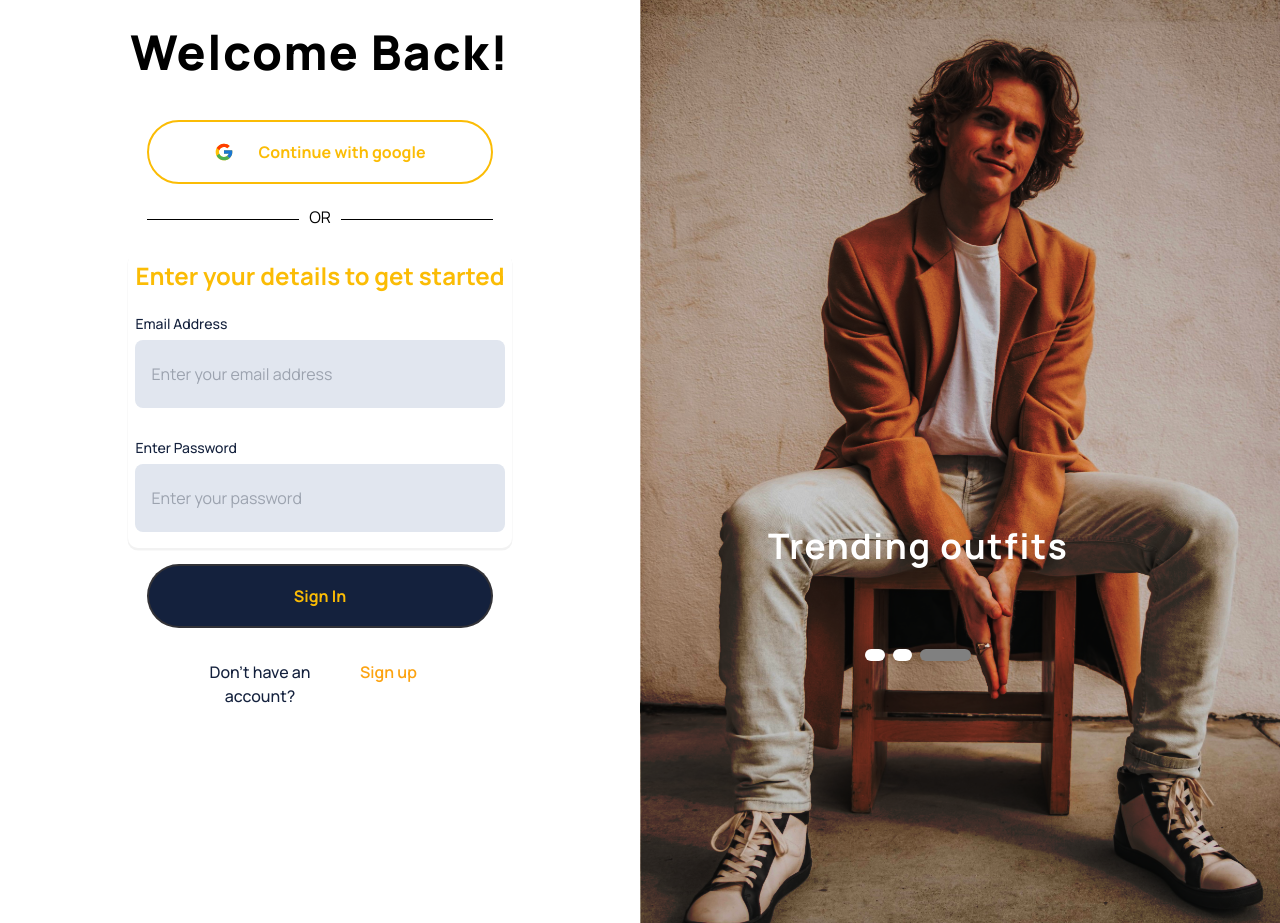
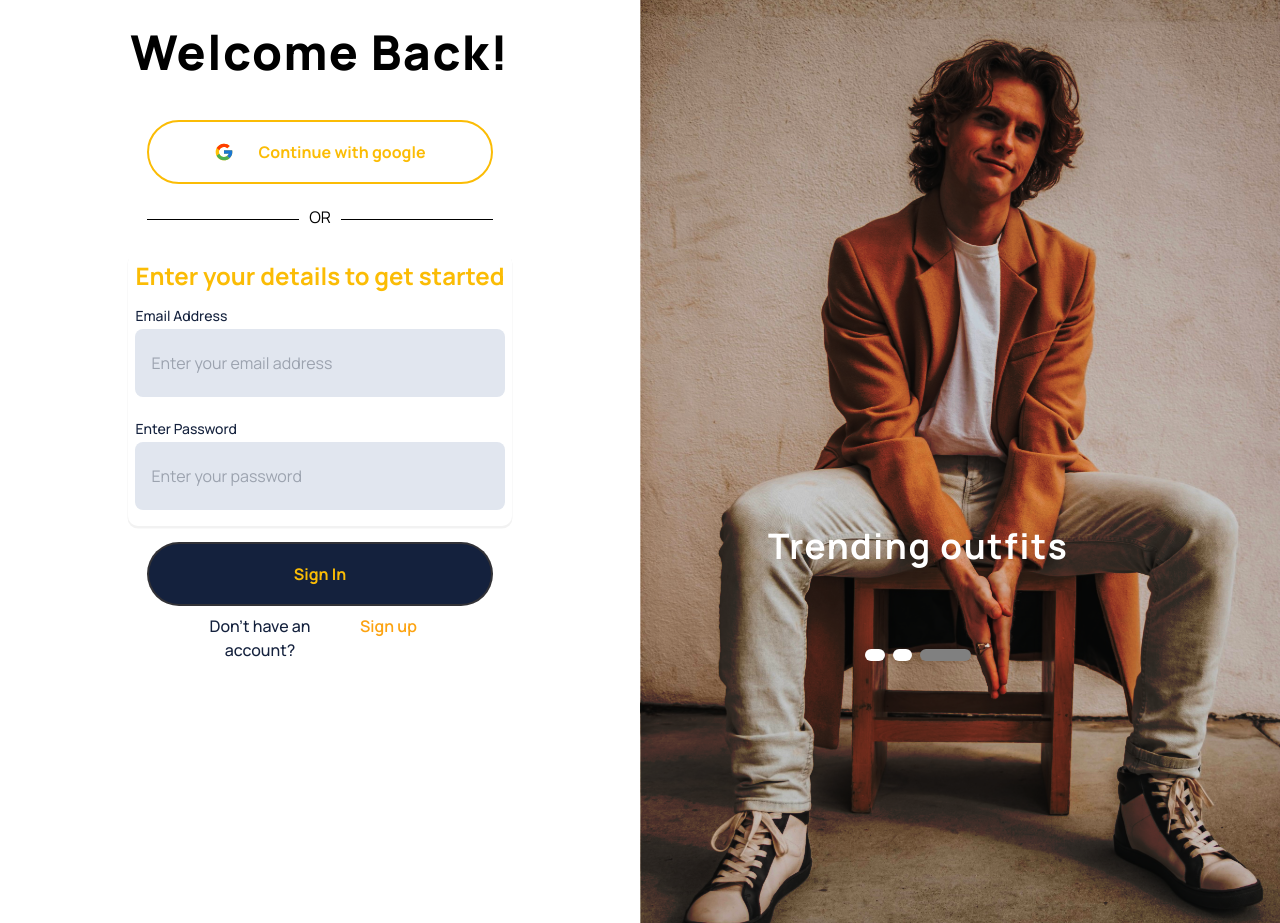
Before and after one commit to TimothyAdelaja/styleme, a React (Vite) app in the folder frontend-nw/: page /login in a window 1280 px wide. Built offline with nearby package versions, Linux system fonts and the light colour scheme.

Commit message:
login refactorings

```diff
--- a/frontend-nw/src/pages/loginPage/login.css
+++ b/frontend-nw/src/pages/loginPage/login.css
@@ -102,7 +102,7 @@ html {
 .loginform-container {
     display:grid;
     width: 100%;
-    gap: 1em;
+    gap: 0.5em;
     justify-content: center;
     border-radius: 10px;
     box-shadow: 0px 2px 0px .5px rgba(0 0 0 / 5%);
@@ -121,7 +121,7 @@ html {
     margin: 0;
     padding: 0;
     display: grid;
-    gap: 0.5em;
+    gap: 0.3em;
     font-size: 0.9;
 }
 
@@ -153,7 +153,7 @@ html {
     flex-direction:column;
     justify-content: center;
     align-items: center;
-    gap: 2em;
+    gap: 0.5em;
 }
 
 .loginform-signin button {
--- a/frontend-nw/src/pages/loginPage/login.jsx
+++ b/frontend-nw/src/pages/loginPage/login.jsx
@@ -94,7 +94,6 @@ const Login = () => {
 
   return (
     <div className="loginpage-container">
-        {/* <div className="loginbody-container"> */}
           <div className="loginleft-container">
             <div className="loginleft-welcome">
               <h1>Welcome Back!</h1>
@@ -138,7 +137,6 @@ const Login = () => {
           <div className="logincarousel-container">
               <Carousel images={images} tags={tags} m/>
           </div>
-        {/* </div> */}
     </div>
   );
 };
```
